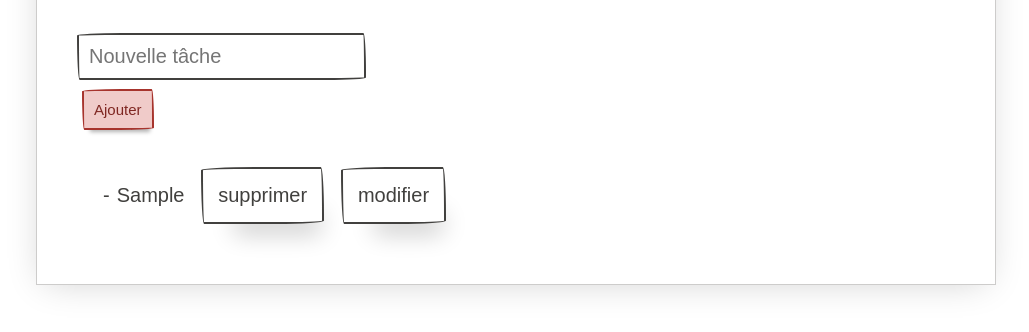
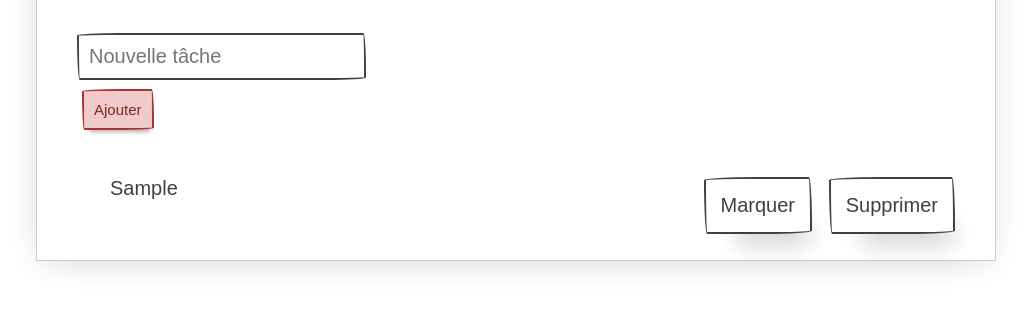
Before and after one commit to Kevdevv/TO-DO-list, a plain HTML site: page index.html in a window 1280 px wide. Both pictures are taken after typing "Sample" into the empty fields and a click on the button "Ajouter". Shown: the part 230-562 px from the top of the page, without its empty margins (124-1153 px from the left). Drawn offline with nearby package versions, Linux system fonts and the light colour scheme; a web font is replaced by a local one.

Commit message:
ajustement CSS

```diff
--- a/script.js
+++ b/script.js
@@ -13,12 +13,13 @@ function addLine() {
 
     let btn = document.createElement('button')
     let btnTwo = document.createElement('button')
-    btn.appendChild(document.createTextNode('supprimer'))
-    btnTwo.appendChild(document.createTextNode('modifier'))
+    btn.appendChild(document.createTextNode('Supprimer'))
+    btnTwo.appendChild(document.createTextNode('Marquer'))
     li.appendChild(btn)
     li.appendChild(btnTwo)
 
     btn.addEventListener('click',() => {supp(li.getAttribute('name'))})
+    btnTwo.addEventListener('click', () => { mark(li.getAttribute('name')) })
     number++
 
 }
@@ -26,7 +27,12 @@ function addLine() {
 function supp(a) {
 
     let allElements = document.getElementsByName(a);
-            allElements[0].classList.add('supprimer');
+    allElements[0].classList.add('supprimer');
+}
+
+function mark(a) {
+    let allElements = document.getElementsByName(a);
+    allElements[0].classList.toggle('mark');
 }
 
 addButton.addEventListener('click', addLine)
--- a/style.css
+++ b/style.css
@@ -1,16 +1,26 @@
 #add {
     margin-top: 1%;
+    float: none;
 }
 
 li {
-    list-style: none;
+    clear: both;
 }
 
 button {
     margin-left: 2%;
-    margin-top: 2%;
+    margin-bottom: 3%;
+    float: right;
 }
 
 .supprimer {
     display: none;
 }
+
+.mark {
+    text-decoration: line-through;
+}
+
+ul li::before {
+    content: none;
+}
```
